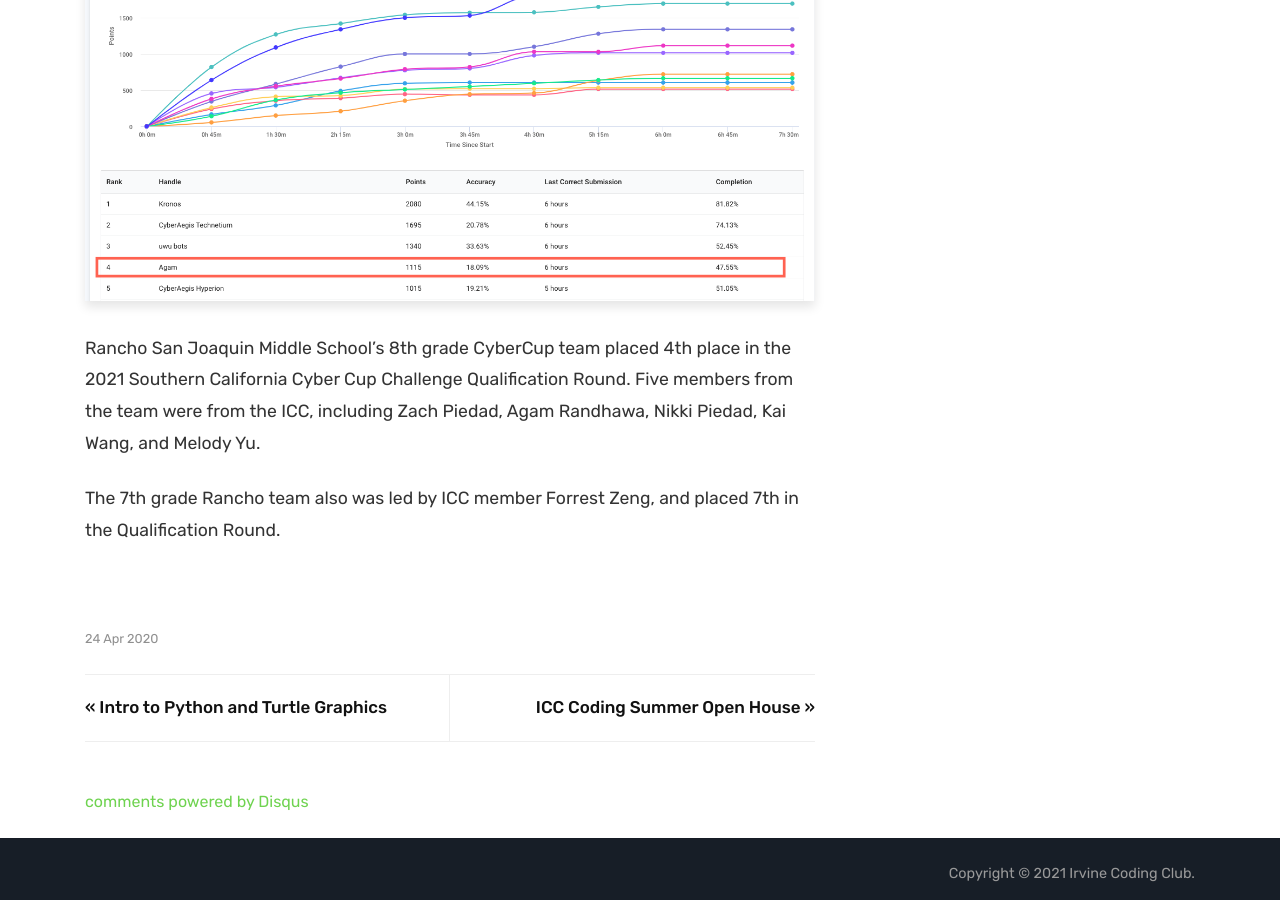
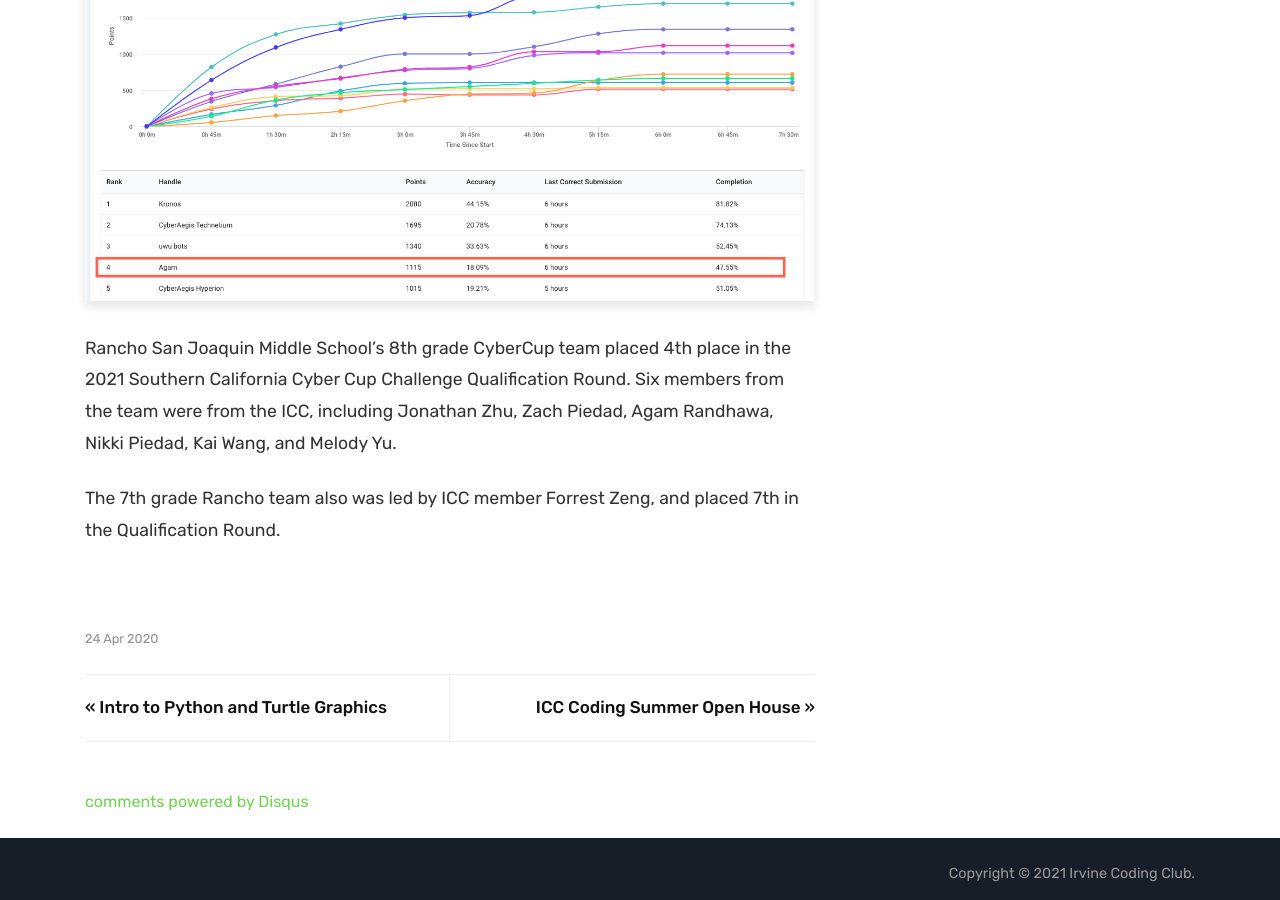
Before and after one commit to DeletedUser-9999/coolcottontail.github.io, a Jekyll site: the page built from _posts/2020-04-24-socal-cyber-cup-2021.md, in a window 1280 px wide and 900 px high, scrolled down 509 px. Built offline with Jekyll 4.4.1, drawn with Linux system fonts in a browser that asks for light colours; comment, search, counter and statistics services are not loaded.

Commit message:
jonathon too

```diff
--- a/_posts/2020-04-24-socal-cyber-cup-2021.md
+++ b/_posts/2020-04-24-socal-cyber-cup-2021.md
@@ -8,7 +8,7 @@ comments: false
 excerpt: "Winning 4th Place in SoCal Cyber Cup Challenge (Middle School)"
 ---
 
-Rancho San Joaquin Middle School's 8th grade CyberCup team placed 4th place in the 2021 Southern California Cyber Cup Challenge Qualification Round. Five members from the team were from the ICC, including Zach Piedad, Agam Randhawa, Nikki Piedad, Kai Wang, and Melody Yu.
+Rancho San Joaquin Middle School's 8th grade CyberCup team placed 4th place in the 2021 Southern California Cyber Cup Challenge Qualification Round. Six members from the team were from the ICC, including	Jonathan Zhu, Zach Piedad, Agam Randhawa, Nikki Piedad, Kai Wang, and Melody Yu.
 
 The 7th grade Rancho team also was led by ICC member Forrest Zeng, and placed 7th in the Qualification Round.
 
```
